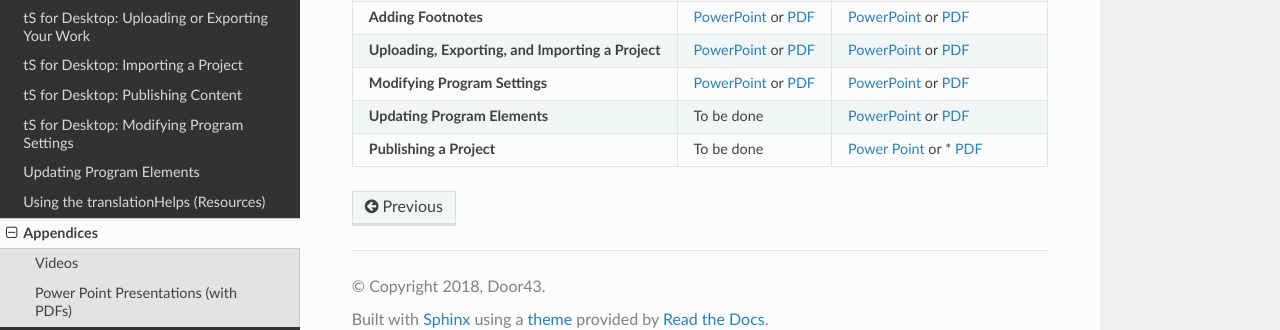
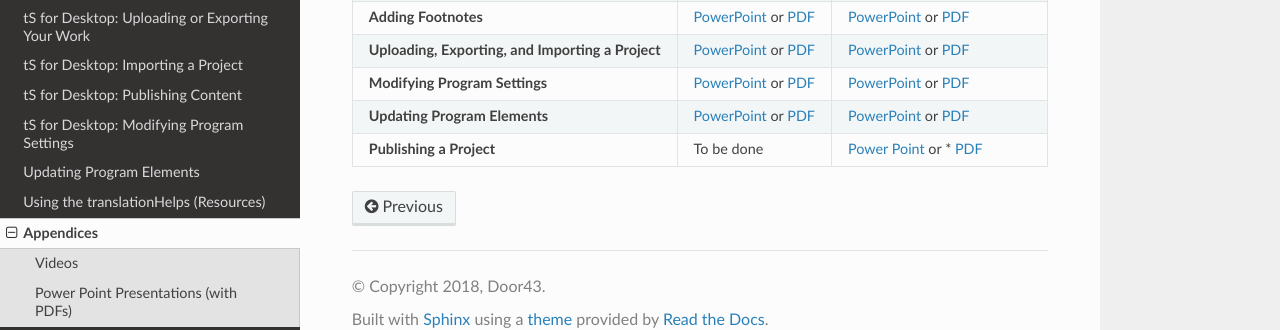
Before and after one commit to unfoldingWord-dev/translationStudio-Info, a Sphinx documentation site: the page built from docs/Appendix.rst, in a window 1280 px wide. Shown: the part 541-871 px from the top of the page. Built offline with Sphinx 7.4.7 and the Read the Docs theme 2.0.0, drawn with Linux system fonts in a browser that asks for light colours; pages that are not in the unit, such as notebooks, are missing from menus.

Commit message:
Update Appendix.rst

```diff
--- a/docs/Appendix.rst
+++ b/docs/Appendix.rst
@@ -64,7 +64,7 @@ Power Point Presentations (with PDFs)
 
    * - **Updating Program Elements**
 
-     - To be done
+     - `PowerPoint <https://github.com/unfoldingWord-dev/translationStudio-Info/blob/master/docs/AUpdate.pptx>`_ or `PDF <https://github.com/unfoldingWord-dev/translationStudio-Info/blob/master/docs/AUpdate.pdf>`_
      - `PowerPoint <https://github.com/unfoldingWord-dev/translationStudio-Info/blob/master/docs/DUpdate.pptx>`_ or `PDF <https://github.com/unfoldingWord-dev/translationStudio-Info/blob/master/docs/DUpdate.pdf>`_
 
    * - **Publishing a Project**
```
